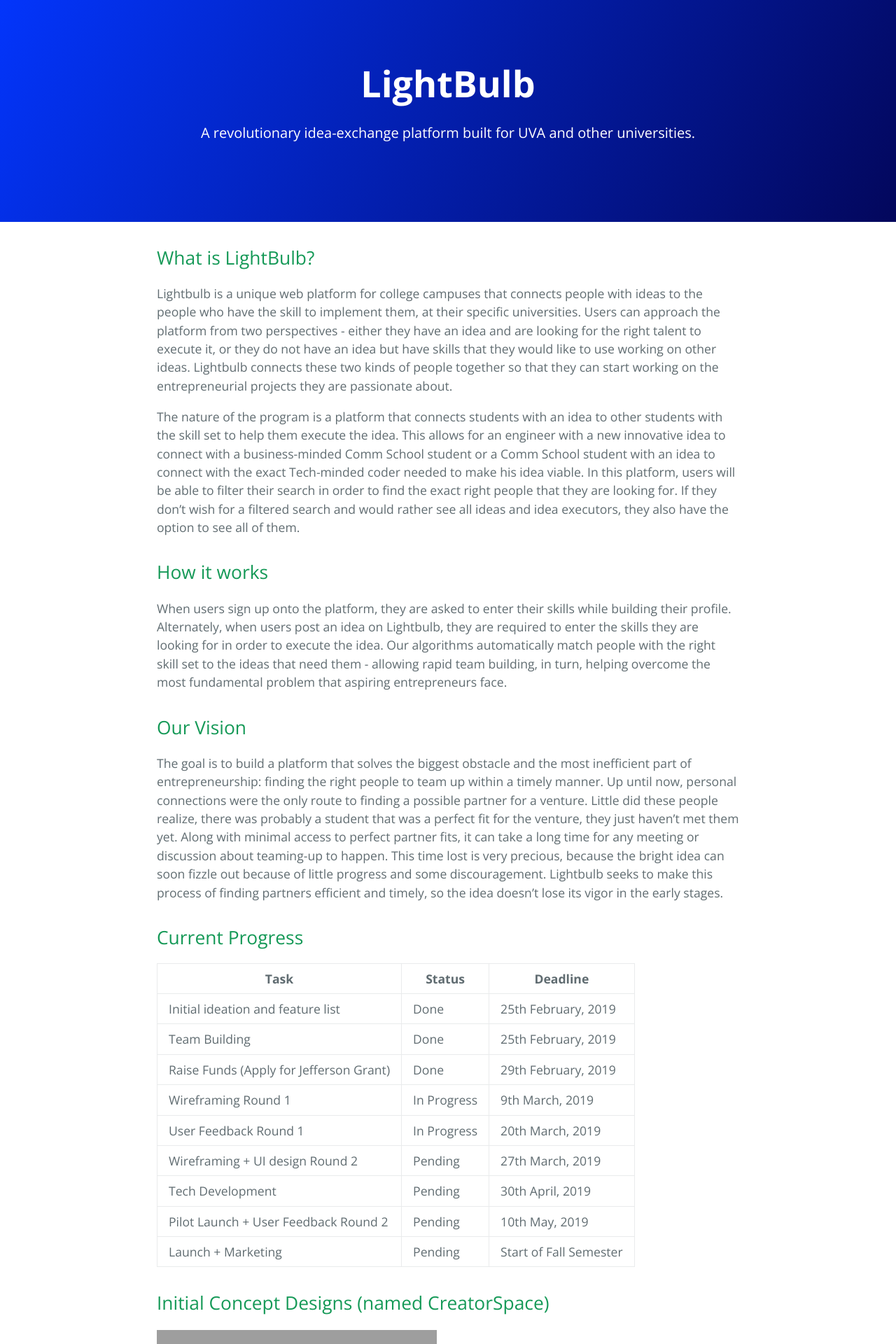
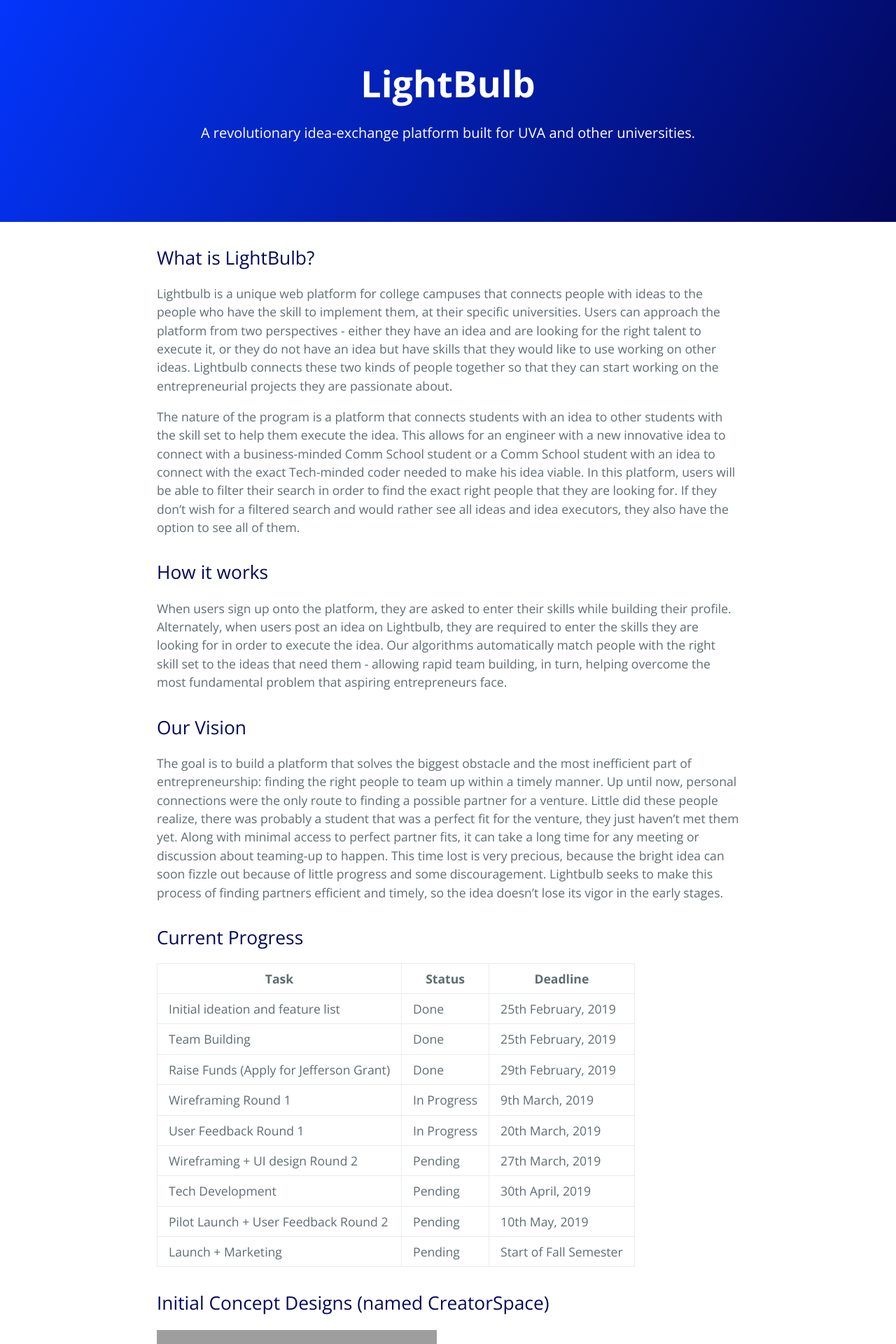
Before and after one commit to raahish/lightbulb, a Jekyll site: the page built from README.md, in a window 1280 px wide. Shown: the top 1920 px of the page at 70% size. Built offline with Jekyll 4.4.1, drawn with Linux system fonts in a browser that asks for light colours; our own code applies the rules of GitHub Pages for plain Markdown files; grey boxes are pictures that could not be loaded.

Commit message:
Update variables.scss

```diff
--- a/_sass/variables.scss
+++ b/_sass/variables.scss
@@ -8,7 +8,7 @@ $header-bg-color: #03075c !default;
 $header-bg-color-secondary: #0335fb !default;
 
 // Text
-$section-headings-color: #159957 !default;
+$section-headings-color: #03075c !default;
 $body-text-color: #606c71 !default;
 $body-link-color: #1e6bb8 !default;
 $blockquote-text-color: #819198 !default;
```
